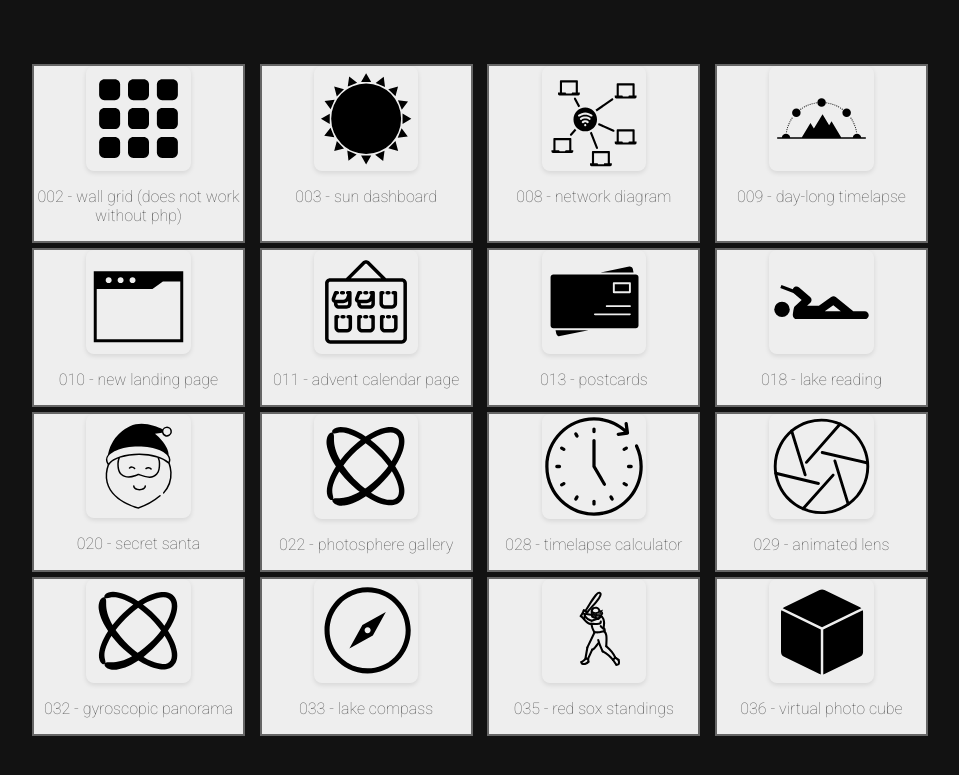
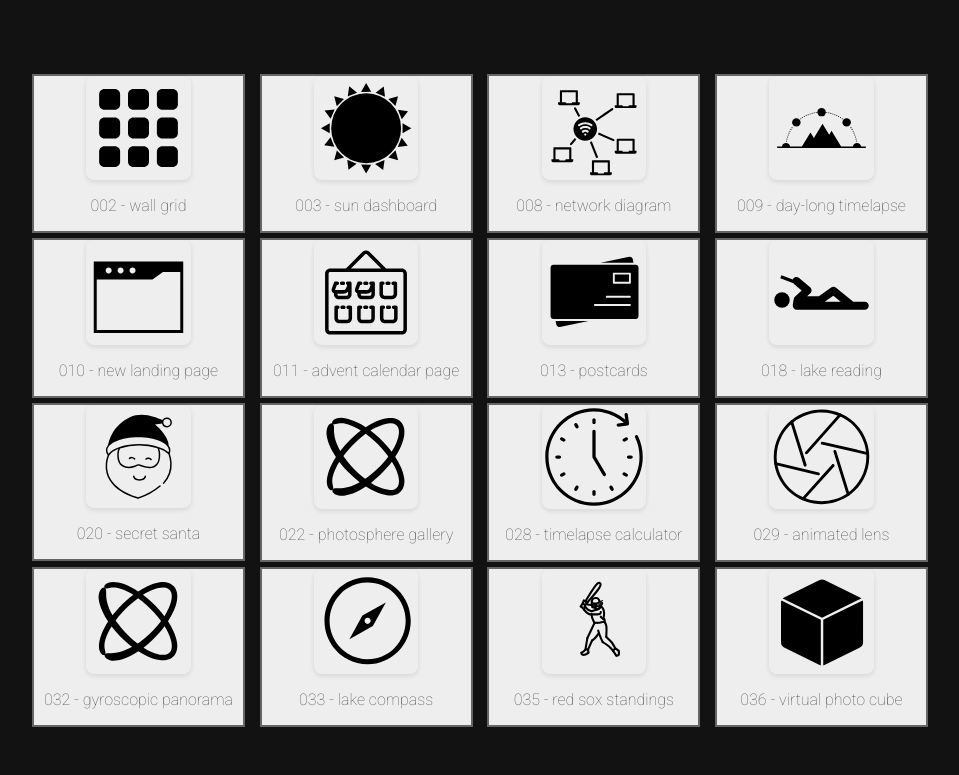
Before and after one commit to jdbrigham/jdbrigham.github.io, a PHP site: page / in a window 1280 px wide. Shown: the top 775 px of the page, without its empty margins (160-1119 px from the left). Run offline with PHP 8.4, Linux system fonts and the light colour scheme.

Commit message:
style changes

```diff
--- a/index.html
+++ b/index.html
@@ -12,7 +12,7 @@
             <a href="002/index.html" title='the wall grid'>
 <!--                <img src="img/noun-grid-2398146.svg" alt="Thumbnail 1">-->
 				<img src='img/noun-grid-2398146.svg' onmouseover="this.src='img/noun-grid-2398146a.svg';" onmouseout="this.src='img/noun-grid-2398146.svg';" />
-			<p>002 - wall grid (does not work without php)</p>
+			<p>002 - wall grid</p>
             </a>
             <a href="003/" title='sunrise dashboard'>
 <!--                <img src="img/noun-sun-2242211.svg" alt="Thumbnail 2">-->
--- a/style.css
+++ b/style.css
@@ -30,6 +30,7 @@
     color: inherit;        /* Inherits text color */
     display: block;        /* Ensures the <a> tag takes up the size of the image */
     width: calc(25% - 15px); /* Matches the image width */
+	height: calc(25% - 15px);
 	border: 2px solid #666;
 	background-color: #eee;
 }
```
